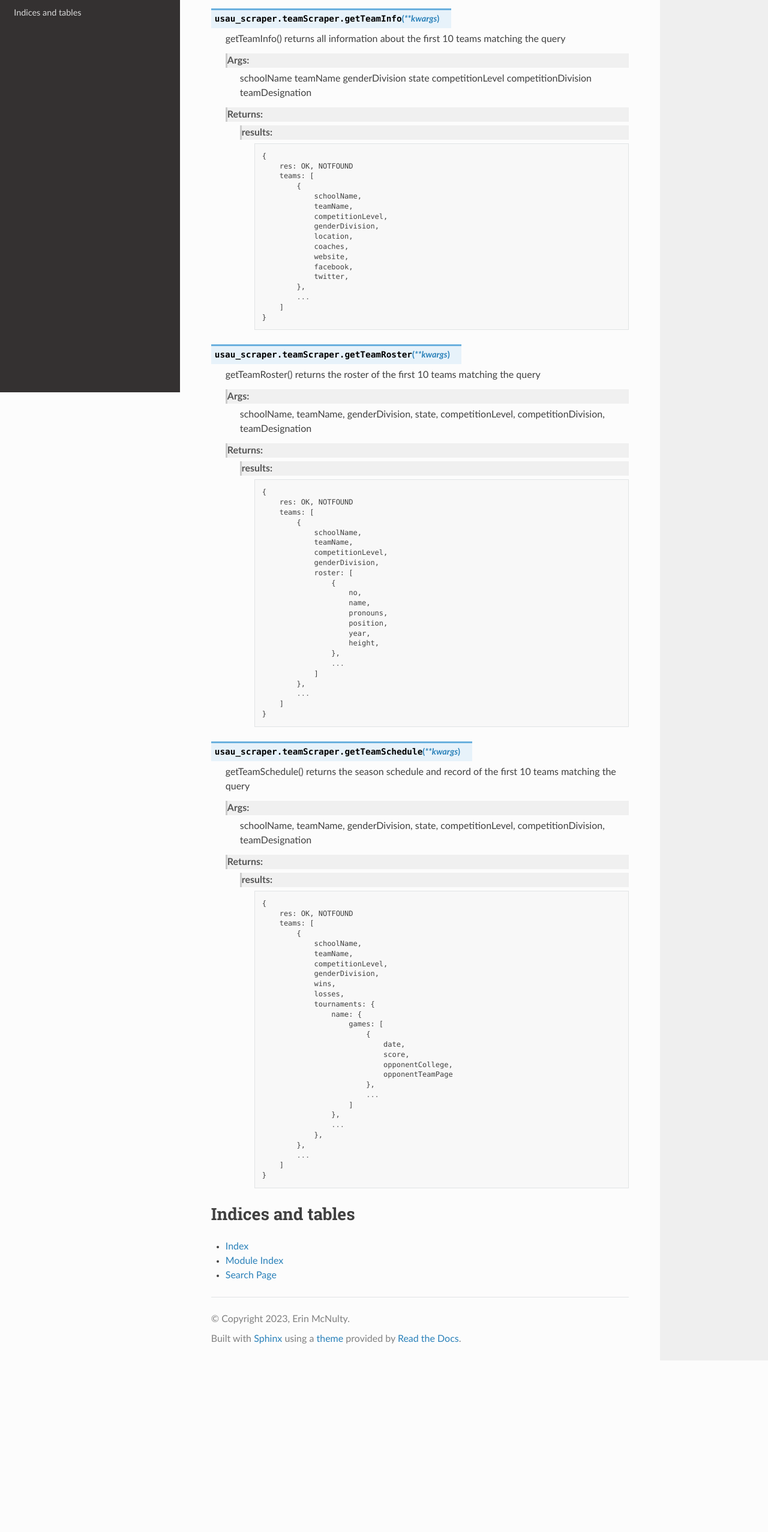
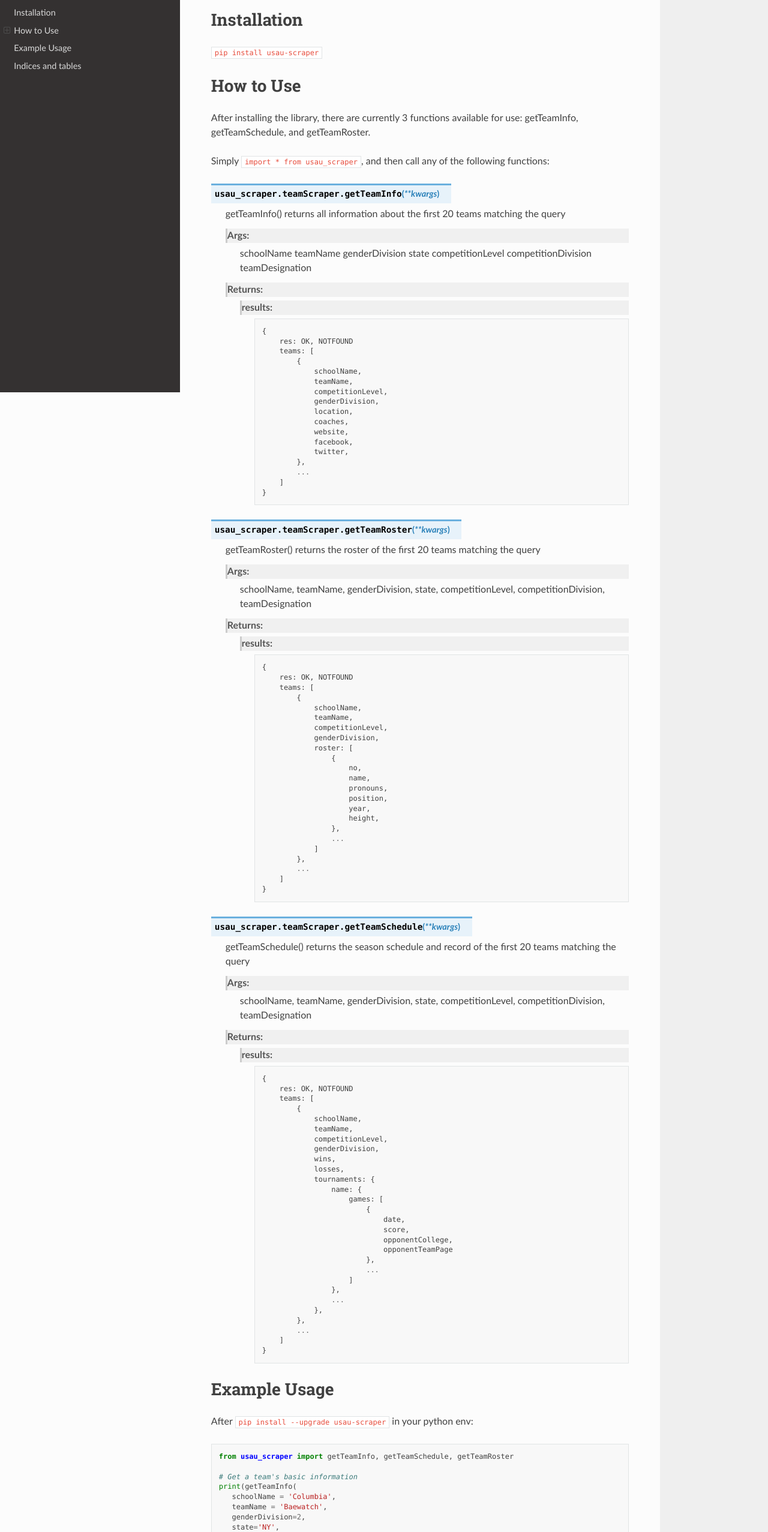
Before and after one commit to erin2722/usau-scraper, a plain HTML site: page index.html in a window 1280 px wide. Shown: the part 146-2700 px from the top of the page at 60% size. Before the commit the page ends 2414 px from the top, so only its background shows below. Drawn offline with Linux system fonts and the light colour scheme.

Commit message:
auto-updating docs

```diff
--- a/index.html
+++ b/index.html
@@ -42,12 +42,15 @@
         </div><div class="wy-menu wy-menu-vertical" data-spy="affix" role="navigation" aria-label="Navigation menu">
               <!-- Local TOC -->
               <div class="local-toc"><ul>
-<li><a class="reference internal" href="#">Welcome to usau-scraper’s documentation!</a><ul>
+<li><a class="reference internal" href="#">Welcome to usau-scraper’s documentation!</a></li>
+<li><a class="reference internal" href="#installation">Installation</a></li>
+<li><a class="reference internal" href="#how-to-use">How to Use</a><ul>
 <li><a class="reference internal" href="#usau_scraper.teamScraper.getTeamInfo"><code class="docutils literal notranslate"><span class="pre">getTeamInfo()</span></code></a></li>
 <li><a class="reference internal" href="#usau_scraper.teamScraper.getTeamRoster"><code class="docutils literal notranslate"><span class="pre">getTeamRoster()</span></code></a></li>
 <li><a class="reference internal" href="#usau_scraper.teamScraper.getTeamSchedule"><code class="docutils literal notranslate"><span class="pre">getTeamSchedule()</span></code></a></li>
 </ul>
 </li>
+<li><a class="reference internal" href="#example-usage">Example Usage</a></li>
 <li><a class="reference internal" href="#indices-and-tables">Indices and tables</a></li>
 </ul>
 </div>
@@ -79,10 +82,19 @@
 <h1>Welcome to usau-scraper’s documentation!<a class="headerlink" href="#welcome-to-usau-scraper-s-documentation" title="Permalink to this heading">¶</a></h1>
 <div class="toctree-wrapper compound">
 </div>
+</div>
+<div class="section" id="installation">
+<h1>Installation<a class="headerlink" href="#installation" title="Permalink to this heading">¶</a></h1>
+<p><code class="code docutils literal notranslate"><span class="pre">pip</span> <span class="pre">install</span> <span class="pre">usau-scraper</span></code></p>
+</div>
+<div class="section" id="how-to-use">
+<h1>How to Use<a class="headerlink" href="#how-to-use" title="Permalink to this heading">¶</a></h1>
+<p>After installing the library, there are currently 3 functions available for use: getTeamInfo, getTeamSchedule, and getTeamRoster.</p>
+<p>Simply <code class="code docutils literal notranslate"><span class="pre">import</span> <span class="pre">*</span> <span class="pre">from</span> <span class="pre">usau_scraper</span></code>, and then call any of the following functions:</p>
 <span class="target" id="module-usau_scraper.teamScraper"></span><span class="target" id="module-teamScraper"></span><dl class="py function">
 <dt class="sig sig-object py" id="usau_scraper.teamScraper.getTeamInfo">
 <span class="sig-prename descclassname"><span class="pre">usau_scraper.teamScraper.</span></span><span class="sig-name descname"><span class="pre">getTeamInfo</span></span><span class="sig-paren">(</span><em class="sig-param"><span class="o"><span class="pre">**</span></span><span class="n"><span class="pre">kwargs</span></span></em><span class="sig-paren">)</span><a class="headerlink" href="#usau_scraper.teamScraper.getTeamInfo" title="Permalink to this definition">¶</a></dt>
-<dd><p>getTeamInfo() returns all information about the first 10 teams matching the query</p>
+<dd><p>getTeamInfo() returns all information about the first 20 teams matching the query</p>
 <dl>
 <dt>Args:</dt><dd><p>schoolName
 teamName
@@ -121,7 +133,7 @@ teamDesignation</p>
 <dl class="py function">
 <dt class="sig sig-object py" id="usau_scraper.teamScraper.getTeamRoster">
 <span class="sig-prename descclassname"><span class="pre">usau_scraper.teamScraper.</span></span><span class="sig-name descname"><span class="pre">getTeamRoster</span></span><span class="sig-paren">(</span><em class="sig-param"><span class="o"><span class="pre">**</span></span><span class="n"><span class="pre">kwargs</span></span></em><span class="sig-paren">)</span><a class="headerlink" href="#usau_scraper.teamScraper.getTeamRoster" title="Permalink to this definition">¶</a></dt>
-<dd><p>getTeamRoster() returns the roster of the first 10 teams matching the query</p>
+<dd><p>getTeamRoster() returns the roster of the first 20 teams matching the query</p>
 <dl>
 <dt>Args:</dt><dd><p>schoolName,
 teamName,
@@ -166,7 +178,7 @@ teamDesignation</p>
 <dl class="py function">
 <dt class="sig sig-object py" id="usau_scraper.teamScraper.getTeamSchedule">
 <span class="sig-prename descclassname"><span class="pre">usau_scraper.teamScraper.</span></span><span class="sig-name descname"><span class="pre">getTeamSchedule</span></span><span class="sig-paren">(</span><em class="sig-param"><span class="o"><span class="pre">**</span></span><span class="n"><span class="pre">kwargs</span></span></em><span class="sig-paren">)</span><a class="headerlink" href="#usau_scraper.teamScraper.getTeamSchedule" title="Permalink to this definition">¶</a></dt>
-<dd><p>getTeamSchedule() returns the season schedule and record of the first 10 teams matching the query</p>
+<dd><p>getTeamSchedule() returns the season schedule and record of the first 20 teams matching the query</p>
 <dl>
 <dt>Args:</dt><dd><p>schoolName,
 teamName,
@@ -214,6 +226,30 @@ teamDesignation</p>
 </dd></dl>
 
 </div>
+<div class="section" id="example-usage">
+<h1>Example Usage<a class="headerlink" href="#example-usage" title="Permalink to this heading">¶</a></h1>
+<p>After <code class="code docutils literal notranslate"><span class="pre">pip</span> <span class="pre">install</span> <span class="pre">--upgrade</span> <span class="pre">usau-scraper</span></code> in your python env:</p>
+<div class="highlight-default notranslate"><div class="highlight"><pre><span></span><span class="kn">from</span> <span class="nn">usau_scraper</span> <span class="kn">import</span> <span class="n">getTeamInfo</span><span class="p">,</span> <span class="n">getTeamSchedule</span><span class="p">,</span> <span class="n">getTeamRoster</span>
+
+<span class="c1"># Get a team&#39;s basic information</span>
+<span class="nb">print</span><span class="p">(</span><span class="n">getTeamInfo</span><span class="p">(</span>
+   <span class="n">schoolName</span> <span class="o">=</span> <span class="s1">&#39;Columbia&#39;</span><span class="p">,</span>
+   <span class="n">teamName</span> <span class="o">=</span> <span class="s1">&#39;Baewatch&#39;</span><span class="p">,</span>
+   <span class="n">genderDivision</span><span class="o">=</span><span class="mi">2</span><span class="p">,</span>
+   <span class="n">state</span><span class="o">=</span><span class="s1">&#39;NY&#39;</span><span class="p">,</span>
+   <span class="n">competitionLevel</span><span class="o">=</span><span class="s1">&#39;College&#39;</span><span class="p">,</span>
+   <span class="n">competitionDivision</span><span class="o">=</span><span class="mi">1</span><span class="p">,</span>
+   <span class="n">teamDesignation</span><span class="o">=</span><span class="mi">1</span><span class="p">))</span>
+
+<span class="c1"># Get a team&#39;s schedule for the current season</span>
+<span class="nb">print</span><span class="p">(</span><span class="n">getTeamSchedule</span><span class="p">(</span><span class="n">schoolName</span><span class="o">=</span><span class="s1">&#39;Columbia&#39;</span><span class="p">,</span> <span class="n">teamName</span><span class="o">=</span><span class="s1">&#39;Curbside&#39;</span><span class="p">))</span>
+
+<span class="c1"># Get a team&#39;s roster for the current season</span>
+<span class="nb">print</span><span class="p">(</span><span class="n">getTeamRoster</span><span class="p">(</span><span class="n">schoolName</span><span class="o">=</span><span class="s1">&#39;Columbia&#39;</span><span class="p">,</span> <span class="n">teamName</span><span class="o">=</span><span class="s1">&#39;Curbside&#39;</span><span class="p">))</span>
+</pre></div>
+</div>
+<p>Additional usage examples are <a class="reference external" href="https://colab.research.google.com/github/erin2722/usau-scraper/blob/main/examples/usau_scraper_example.ipynb#scrollTo=rEfGbe_ruqk4">in this notebook</a>.</p>
+</div>
 <div class="section" id="indices-and-tables">
 <h1>Indices and tables<a class="headerlink" href="#indices-and-tables" title="Permalink to this heading">¶</a></h1>
 <ul class="simple">
```
Also changed, not shown: searchindex.js (+1 -1 lines), _sources/index.rst.txt.
